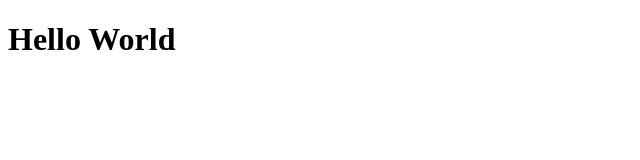
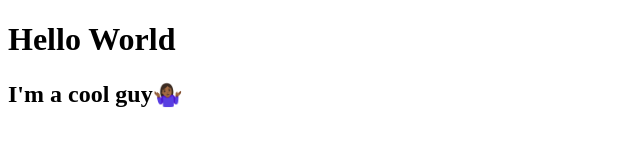
Before and after one commit to GarrettLevine/hello-world-deloy-app, a website: page public/index.html in a window 1280 px wide. Shown: the whole page, without its empty margins (0-640 px from the left). Drawn offline with Linux system fonts and the light colour scheme.

Commit message:
cool guy commit

```diff
--- a/public/index.html
+++ b/public/index.html
@@ -7,5 +7,6 @@
 </head>
 <body>
   <h1>Hello World</h1>
+  <h2>I'm a cool guy🤷🏾‍♀️</h2>
 </body>
 </html>
```
